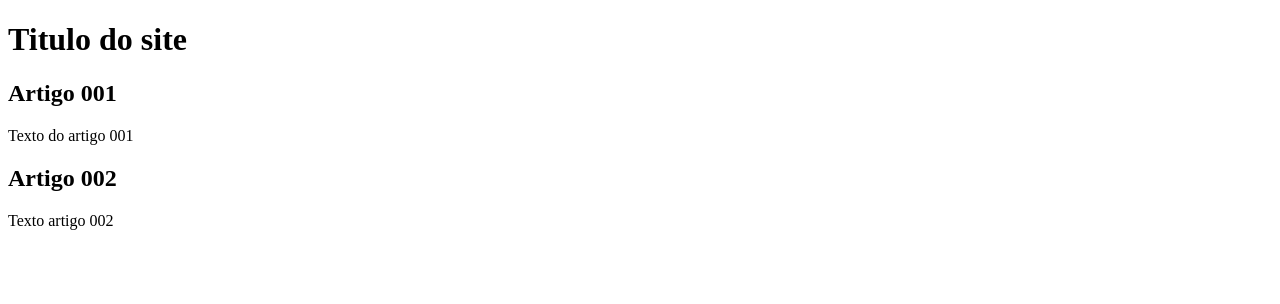
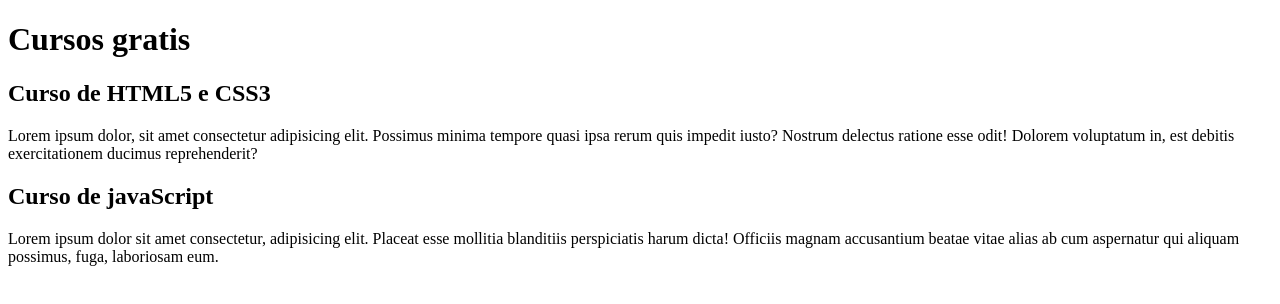
Before and after one commit to joaoairesamorim/Projeto-site, a plain HTML site: page index.html in a window 1280 px wide. Drawn offline with Linux system fonts and the light colour scheme.

Commit message:
comecei a escrever o conteudo

```diff
--- a/index.html
+++ b/index.html
@@ -8,15 +8,15 @@
 <body>
     <main>
         <header>
-            <h1>Titulo do site</h1>
+            <h1>Cursos gratis</h1>
         </header>
         <article>
-            <h2>Artigo 001</h2>
-            <p>Texto do artigo 001</p>
+            <h2>Curso de HTML5 e CSS3</h2>
+            <p>Lorem ipsum dolor, sit amet consectetur adipisicing elit. Possimus minima tempore quasi ipsa rerum quis impedit iusto? Nostrum delectus ratione esse odit! Dolorem voluptatum in, est debitis exercitationem ducimus reprehenderit?</p>
         </article>
         <article>
-            <h2>Artigo 002</h2>
-            <p>Texto artigo 002</p>
+            <h2>Curso de javaScript</h2>
+            <p>Lorem ipsum dolor sit amet consectetur, adipisicing elit. Placeat esse mollitia blanditiis perspiciatis harum dicta! Officiis magnam accusantium beatae vitae alias ab cum aspernatur qui aliquam possimus, fuga, laboriosam eum.</p>
         </article>
     </main>
 </body>
```
